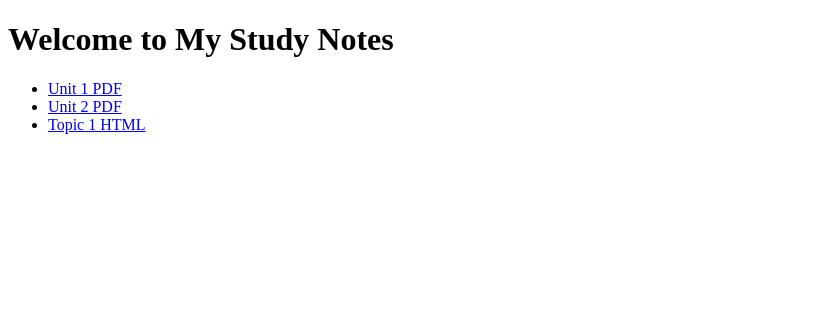
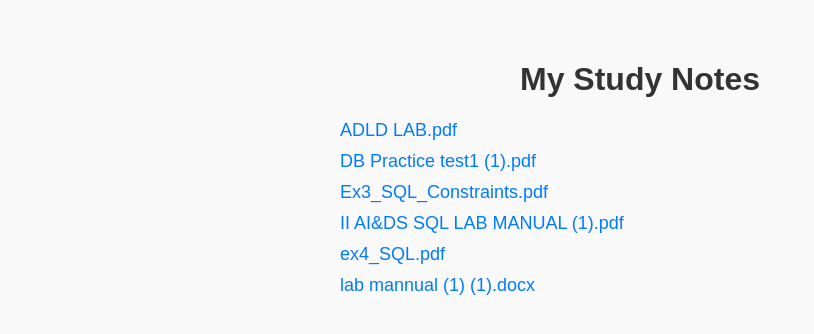
Before and after one commit to ganasri-b/gserver, a plain HTML site: page index.html in a window 1280 px wide. Shown: the whole page, without its empty margins (0-814 px from the left). Drawn offline with Linux system fonts and the light colour scheme.

Commit message:
Update index.html

```diff
--- a/index.html
+++ b/index.html
@@ -3,13 +3,44 @@
 <head>
   <meta charset="UTF-8" />
   <title>My Study Notes</title>
+  <style>
+    body {
+      font-family: Arial, sans-serif;
+      max-width: 600px;
+      margin: 30px auto;
+      padding: 10px;
+      background: #f9f9f9;
+    }
+    h1 {
+      text-align: center;
+      color: #333;
+    }
+    ul {
+      list-style-type: none;
+      padding-left: 0;
+    }
+    li {
+      margin: 10px 0;
+      font-size: 18px;
+    }
+    a {
+      text-decoration: none;
+      color: #007bff;
+    }
+    a:hover {
+      text-decoration: underline;
+    }
+  </style>
 </head>
 <body>
-  <h1>Welcome to My Study Notes</h1>
+  <h1>My Study Notes</h1>
   <ul>
-    <li><a href="notes/unit1.pdf" target="_blank">Unit 1 PDF</a></li>
-    <li><a href="notes/unit2.pdf" target="_blank">Unit 2 PDF</a></li>
-    <li><a href="notes/topic1.html">Topic 1 HTML</a></li>
+    <li><a href="ADLD LAB.pdf" target="_blank">ADLD LAB.pdf</a></li>
+    <li><a href="DB Practice test1 (1).pdf" target="_blank">DB Practice test1 (1).pdf</a></li>
+    <li><a href="Ex3_SQL_Constraints.pdf" target="_blank">Ex3_SQL_Constraints.pdf</a></li>
+    <li><a href="II AI&DS SQL LAB MANUAL (1).pdf" target="_blank">II AI&DS SQL LAB MANUAL (1).pdf</a></li>
+    <li><a href="ex4_SQL.pdf" target="_blank">ex4_SQL.pdf</a></li>
+    <li><a href="lab mannual (1) (1).docx" target="_blank">lab mannual (1) (1).docx</a></li>
   </ul>
 </body>
 </html>
```
